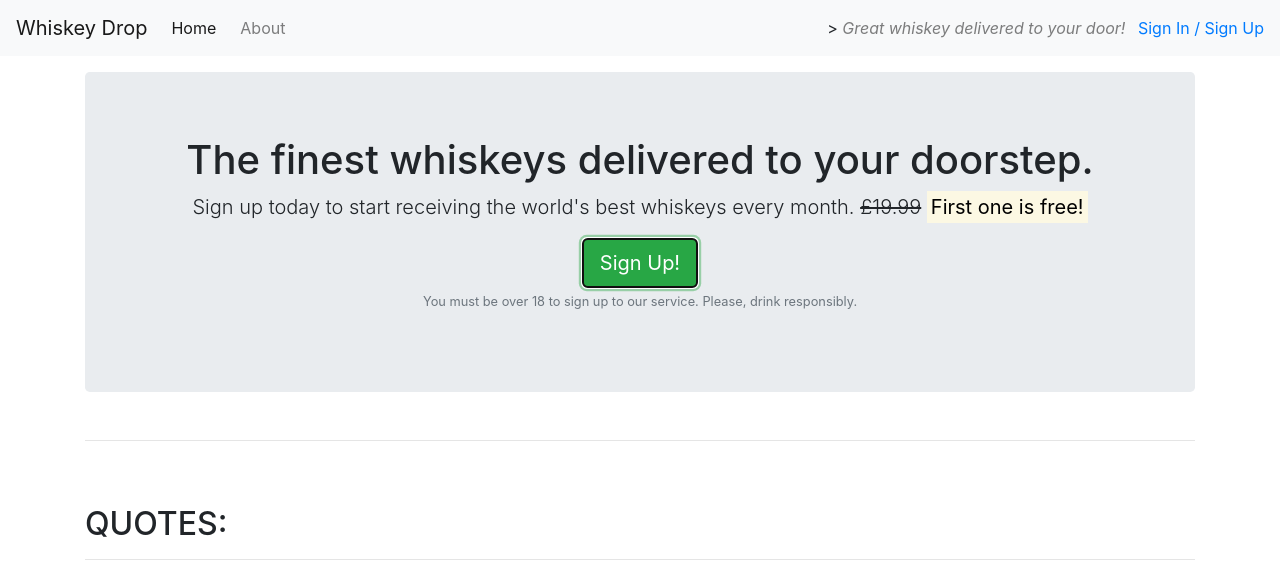
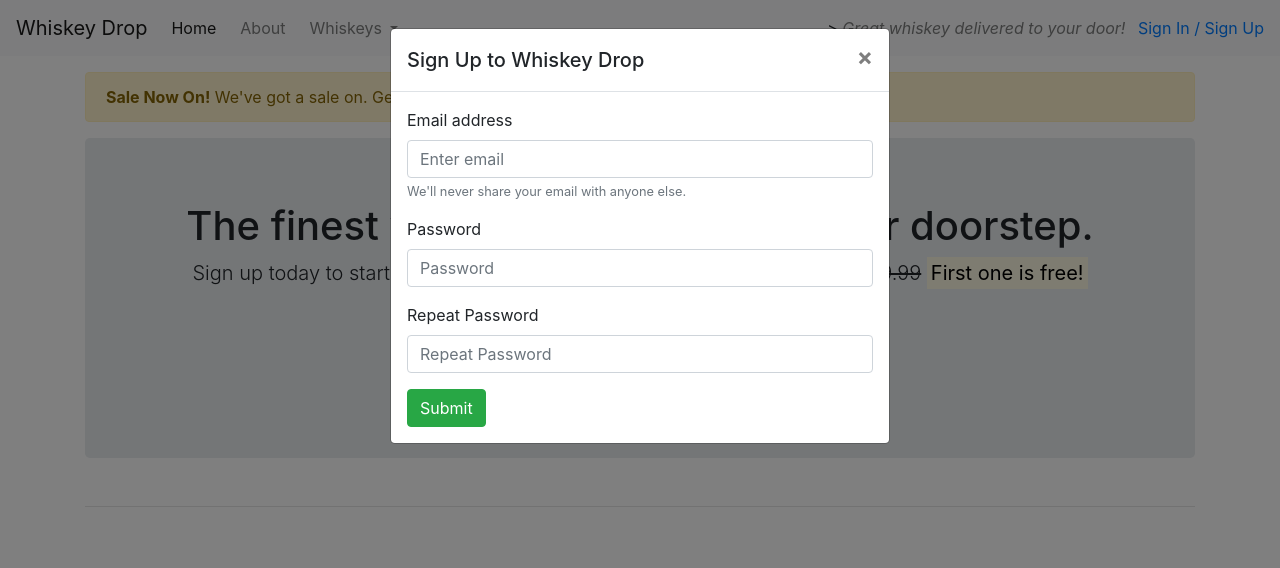
Before and after one commit to JSudron/bootstrap4, a plain HTML site: page index.html in a window 1280 px wide. Both pictures are taken after a click on the button "Sign Up!". Shown: the top 568 px of the page. Drawn offline with nearby package versions, Linux system fonts and the light colour scheme.

Commit message:
added all of Bootstrap

```diff
--- a/index.html
+++ b/index.html
@@ -6,22 +6,48 @@
     <meta http-equiv="X-UA-Compatible" content="ie=edge">
     <title>Whiskey Drop | Taste a new whiskey every month</title>
     <link rel="stylesheet" href="https://stackpath.bootstrapcdn.com/bootstrap/4.3.1/css/bootstrap.min.css" integrity="sha384-ggOyR0iXCbMQv3Xipma34MD+dH/1fQ784/j6cY/iJTQUOhcWr7x9JvoRxT2MZw1T" crossorigin="anonymous">
-    <script src="https://stackpath.bootstrapcdn.com/bootstrap/4.3.1/js/bootstrap.min.js" integrity="sha384-JjSmVgyd0p3pXB1rRibZUAYoIIy6OrQ6VrjIEaFf/nJGzIxFDsf4x0xIM+B07jRM" crossorigin="anonymous"></script>
+    <link rel="stylesheet" href="https://use.fontawesome.com/releases/v5.6.1/css/all.css" integrity="sha384-gfdkjb5BdAXd+lj+gudLWI+BXq4IuLW5IT+brZEZsLFm++aCMlF1V92rMkPaX4PP" crossorigin="anonymous">
 </head>
 <body>
     <nav class="navbar navbar-light bg-light navbar-expand-sm">
         <a href="/" class="navbar-brand">Whiskey Drop</a>
-        <ul class="navbar-nav mr-auto">
-            <li class="active nav-item mr-2"><a class="nav-link" href="/">Home</a></li>
-            <li class="nav-item mr-2"><a class="nav-link" href="/about">About</a></li>
-            <li class="nav-item mr-2 d-block d-sm-none"><a class="nav-link" href="/login">Sign In / Sign Up</a></li>
-        </ul>
+
+        <button class="navbar-toggler ml-auto" type="button" data-toggle="collapse" data-target="#navbarNavDropdown" aria-controls="navbarNavDropdown" aria-expanded="false" aria-label="Toggle navigation">
+        <span class="navbar-toggler-icon"></span></button>
+
+        <div class="collapse navbar-collapse" id="navbarNavDropdown">
+            <ul class="navbar-nav mr-auto">
+                <li class="active nav-item mr-2"><a class="nav-link" href="/">Home</a></li>
+                <li class="nav-item mr-2"><a class="nav-link" href="/about">About</a></li>
+                <li class="nav-item dropdown">
+                    <a class="nav-link dropdown-toggle" href="#" id="navbarDropdownMenuLink" role="button" data-toggle="dropdown" aria-haspopup="true" aria-expanded="false">
+          Whiskeys
+        </a>
+                    <div class="dropdown-menu" aria-labelledby="navbarDropdownMenuLink">
+                        <a class="dropdown-item" href="#">Irish</a>
+                        <a class="dropdown-item" href="#">Scotch</a>
+                        <a class="dropdown-item" href="#">Japanese</a>
+                        <a class="dropdown-item" href="#">American</a>
+                    </div>
+                    </div>
+                </li>
+
+                <li class="nav-item mr-2 d-block d-sm-none"><a class="nav-link" href="/login">Sign In / Sign Up</a></li>
+            </ul>
+        </div>
         <div class="d-none d-md-block">>
             <p class="navbar-text my-auto mr-2"><i>Great whiskey delivered to your door!</i></p>
             <a href="/login">Sign In / Sign Up</a>
         </div>
     </nav>
     <article class="container mt-3">
+        <div class="row d-none d-sm-block">
+            <div class="col-12">
+                <div class="alert alert-warning">
+                    <strong>Sale Now On!</strong> We've got a sale on. Get a 12-month subscription for the price of 6! <a href=" ">See here for details!</a>
+                </div>
+            </div>
+        </div>
         <!-- Callout -->
         <div class="row">
             <div class="col-12">
@@ -32,7 +58,7 @@
                         <span class="d-inline d-sm-none"><br></span>
                         <strong><mark>First one is free!</mark></strong>
                     </p>
-                    <button class="btn-success btn-lg">Sign Up!</button>
+                    <button class="btn-success btn-lg" data-toggle="modal" data-target="#signUpModal">Sign Up!</button>
                     <p class="text-muted"><small>You must be over 18 to sign up to our service. Please, drink responsibly.</small></p>
                 </section>
             </div>
@@ -88,21 +114,21 @@
                 </div>
                 <div class="col-12 col-md-6 col-lg-4">
                     <div class="feature">
-                        <h3>Feature 1</h3>
+                        <h3><i class="fas fa-gift d-none d-sm-inline"></i> Feature 1 <span class="badge badge-success">NEW!</span></h3>
                         <p>Lorem ipsum dolor sit amet, consectetur adipiscing elit, sed do eiusmod tempor incididunt ut labore et dolore magna aliqua. Ut enim ad minim veniam, quis nostrud exercitation ullamco laboris nisi ut aliquip ex ea commodo consequat.</p>
                         <p><a class="btn btn-sm btn-light" href=" ">Read More</a></p>
                     </div>
                 </div>
                 <div class="col-12 col-md-6 col-lg-4">
                     <div class="feature">
-                        <h3>Feature 2</h3>
+                        <h3><i class="far fa-credit-card d-none d-sm-inline"></i> Feature 2</h3>
                         <p>Lorem ipsum dolor sit amet, consectetur adipiscing elit, sed do eiusmod tempor incididunt ut labore et dolore magna aliqua. Ut enim ad minim veniam, quis nostrud exercitation ullamco laboris nisi ut aliquip ex ea commodo consequat.</p>
                         <p><a class="btn btn-sm btn-light" href=" ">Read More</a></p>
                     </div>
                 </div>
                 <div class="col-12 d-md-none d-lg-block col-lg-4">
                     <div class="feature">
-                        <h3>Feature 3</h3>
+                        <h3><i class="fas fa-times-circle d-none d-sm-inline"></i> Feature 3</h3>
                         <p>Lorem ipsum dolor sit amet, consectetur adipiscing elit, sed do eiusmod tempor incididunt ut labore et dolore magna aliqua. Ut enim ad minim veniam, quis nostrud exercitation ullamco laboris nisi ut aliquip ex ea commodo consequat.</p>
                         <p><a class="btn btn-sm btn-light" href=" ">Read More</a></p>
                     </div>
@@ -147,5 +173,39 @@
         </section>
         <!-- /.monthly favourites -->
     </article>
+
+    <div class="modal" tabindex="-1" role="dialog" id="signUpModal">
+        <div class="modal-dialog" role="document">
+            <div class="modal-content">
+                <div class="modal-header">
+                    <h5 class="modal-title">Sign Up to Whiskey Drop</h5>
+                    <button type="button" class="close" data-dismiss="modal" aria-label="Close">
+                        <span aria-hidden="true">&times;</span>
+                    </button>
+                </div>
+                <div class="modal-body">
+                    <form>
+                        <div class="form-group">
+                            <label for="exampleInputEmail1">Email address</label>
+                            <input type="email" class="form-control" id="exampleInputEmail1" aria-describedby="emailHelp" placeholder="Enter email">
+                            <small id="emailHelp" class="form-text text-muted">We'll never share your email with anyone else.</small>
+                        </div>
+                        <div class="form-group">
+                            <label for="password">Password</label>
+                            <input type="password" class="form-control" id="password" placeholder="Password">
+                        </div>
+                        <div class="form-group">
+                            <label for="repeatPassword">Repeat Password</label>
+                            <input type="password" class="form-control" id="repeatPassword" placeholder="Repeat Password">
+                        </div>
+                        <button type="submit" class="btn btn-success">Submit</button>
+                    </form>
+                </div>
+            </div>
+        </div>
+    </div>
+    <script src="https://code.jquery.com/jquery-3.3.1.slim.min.js" integrity="sha384-q8i/X+965DzO0rT7abK41JStQIAqVgRVzpbzo5smXKp4YfRvH+8abtTE1Pi6jizo" crossorigin="anonymous"></script>
+    <script src="https://cdnjs.cloudflare.com/ajax/libs/popper.js/1.14.7/umd/popper.min.js" integrity="sha384-UO2eT0CpHqdSJQ6hJty5KVphtPhzWj9WO1clHTMGa3JDZwrnQq4sF86dIHNDz0W1" crossorigin="anonymous"></script>
+    <script src="https://stackpath.bootstrapcdn.com/bootstrap/4.3.1/js/bootstrap.min.js" integrity="sha384-JjSmVgyd0p3pXB1rRibZUAYoIIy6OrQ6VrjIEaFf/nJGzIxFDsf4x0xIM+B07jRM" crossorigin="anonymous"></script>
 </body>
 </html>
```
